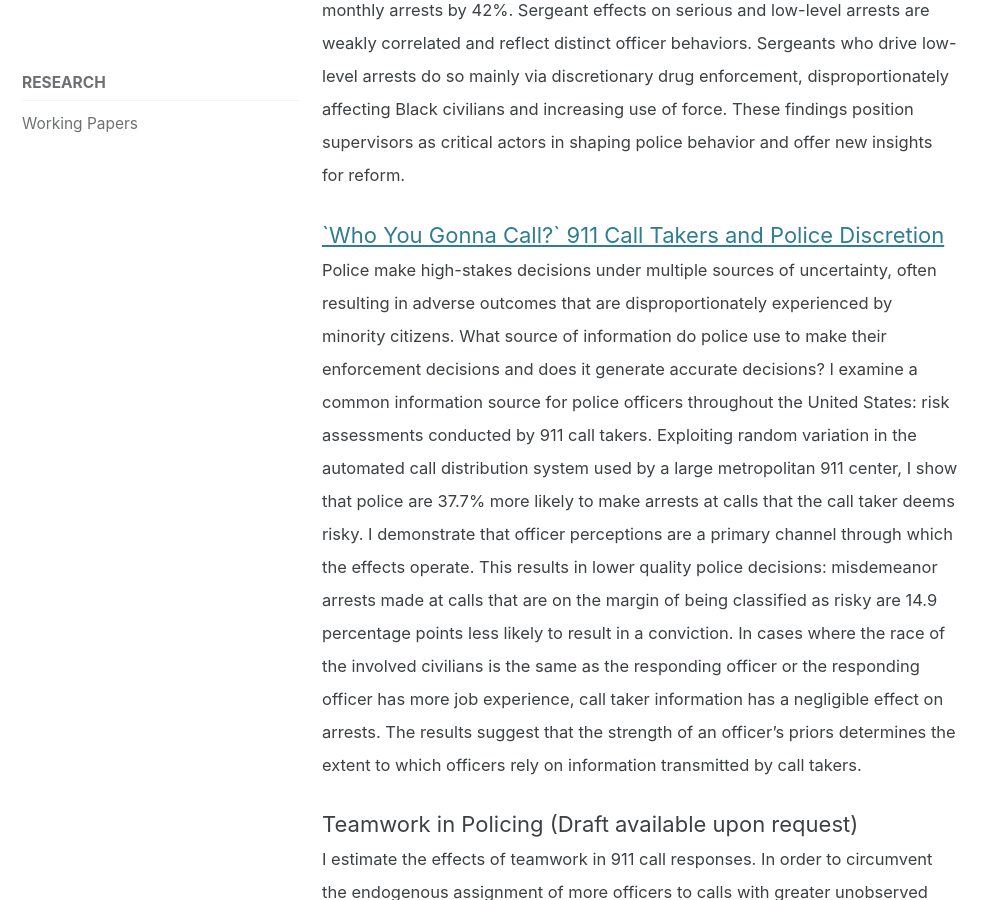
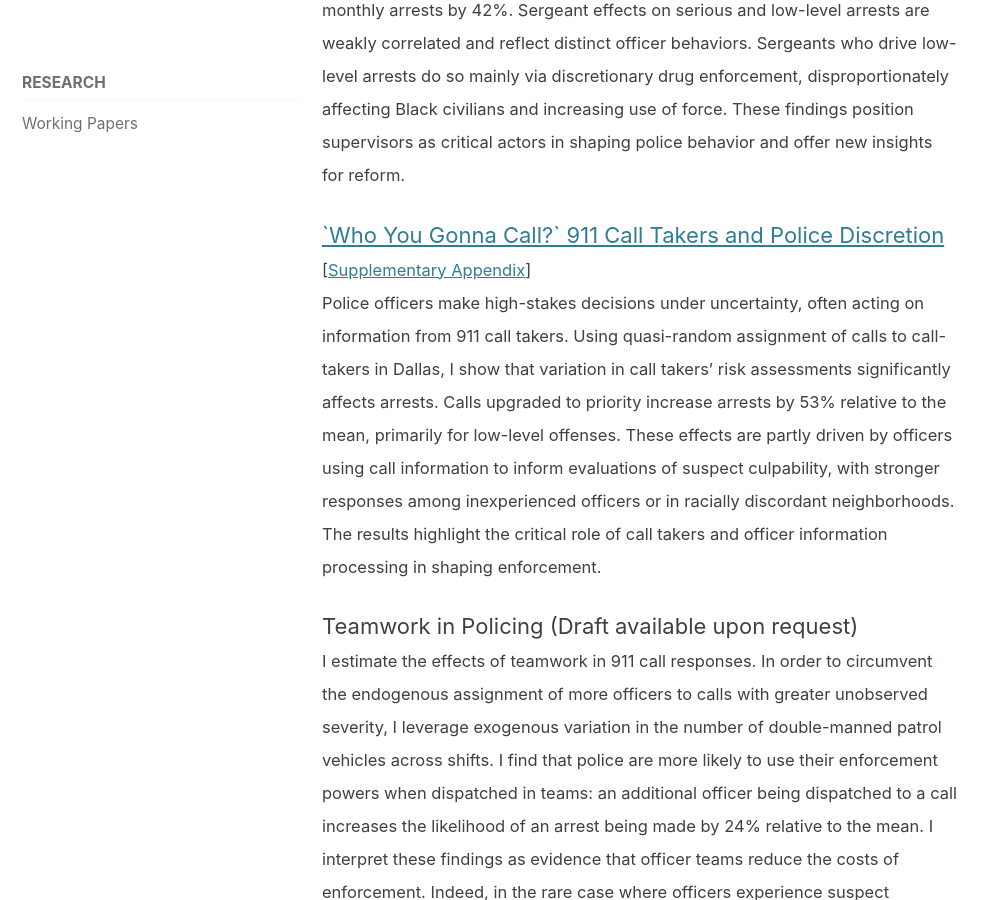
Before and after one commit to austin-v-smith-econ/austin-v-smith-econ.github.io, a Jekyll site: the page built from _research/research.md, in a window 1280 px wide and 900 px high, scrolled down 385 px. Shown: the whole window, without its empty margins (0-998 px from the left). Built offline with Jekyll 4.4.1, drawn with Linux system fonts in a browser that asks for light colours; cached includes are drawn as plain includes.

Commit message:
Update research.md

```diff
--- a/_research/research.md
+++ b/_research/research.md
@@ -9,8 +9,10 @@ permalink: /research/
 <span style="font-size:0.75em"> [[Supplementary Appendix](../assets/pdfs/Supplementary_Appendix_Boss_in_Blue.pdf)] </span><br>
 <span style="font-size:0.75em">  We know little about the influence of supervisors in high-stakes, discretionary settings such as policing. Leveraging frequent rotations of officers between supervisors—sergeants—I estimate causal effects of individual sergeants on arrests. Moving an officer from a 10th to 90th percentile sergeant increases monthly arrests by 42%. Sergeant effects on serious and low-level arrests are weakly correlated and reflect distinct officer behaviors. Sergeants who drive low-level arrests do so mainly via discretionary drug enforcement, disproportionately affecting Black civilians and increasing use of force. These findings position supervisors as critical actors in shaping police behavior and offer new insights for reform. </span>
 
-[\`Who You Gonna Call?\` 911 Call Takers and Police Discretion](../assets/pdfs/SmithCallTakers.pdf)<br>
-<span style="font-size:0.75em"> Police make high-stakes decisions under multiple sources of uncertainty, often resulting in adverse outcomes that are disproportionately experienced by minority citizens. What source of information do police use to make their enforcement decisions and does it generate accurate decisions? I examine a common information source for police officers throughout the United States: risk assessments conducted by 911 call takers. Exploiting random variation in the automated call distribution system used by a large metropolitan 911 center, I show that police are 37.7% more likely to make arrests at calls that the call taker deems risky. I demonstrate  that officer perceptions are a primary channel through which the effects operate. This results in lower quality police decisions: misdemeanor arrests made at calls that are on the margin of being classified as risky are 14.9 percentage points less likely to result in a conviction. In cases where the race of the involved civilians is the same as the responding officer or the responding officer has more job experience, call taker information has a negligible effect on arrests. The results suggest that the strength of an officer's priors determines the extent to which officers rely on information transmitted by call takers.  </span>
+[\`Who You Gonna Call?\` 911 Call Takers and Police Discretion](../assets/pdfs/calltakers_restat.pdf)<br>
+<span style="font-size:0.75em"> [[Supplementary Appendix](../assets/pdfs/calltakers_supp_appendix.pdf)] </span><br>
+<span style="font-size:0.75em"> Police officers make high-stakes decisions under uncertainty, often acting on information from 911 call takers. Using quasi-random assignment of calls to call-takers in Dallas, I show that variation in call takers’ risk assessments significantly affects arrests. Calls upgraded to priority increase arrests by 53% relative to the mean, primarily for low-level offenses. These effects are partly driven by officers using call information to inform evaluations of suspect culpability, with stronger responses among inexperienced officers or in racially discordant neighborhoods. The results highlight the critical role of call takers and officer information processing in shaping enforcement.
+ </span>
 
 Teamwork in Policing (Draft available upon request)<br>
 <span style="font-size:0.75em"> I estimate the effects of teamwork in 911 call responses. In order to circumvent the endogenous assignment of more officers to calls with greater unobserved severity, I leverage exogenous variation in the number of double-manned patrol vehicles across shifts. I find that police are more likely to use their enforcement powers when dispatched in teams: an additional officer being dispatched to a call increases the likelihood of an arrest being made by 24% relative to the mean. I interpret these findings as evidence that officer teams reduce the costs of enforcement. Indeed, in the rare case where officers experience suspect resistance, the presence of more officers is associated with a lower likelihood of an officer being sent to the hospital. The results suggest that policing strategies which maximize patrol area to increase deterrence come at the cost of lower incapacitation capabilities.  </span>
```
